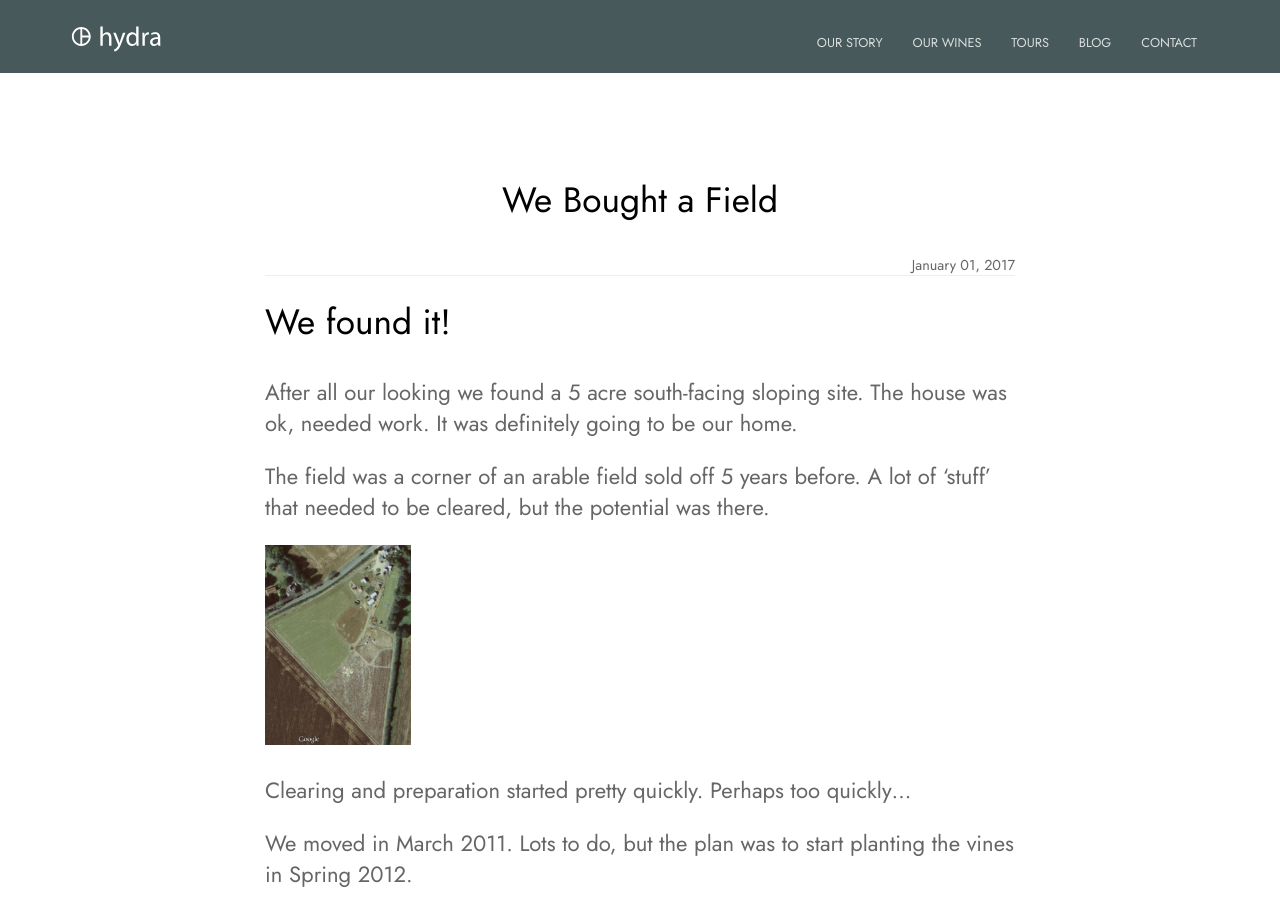
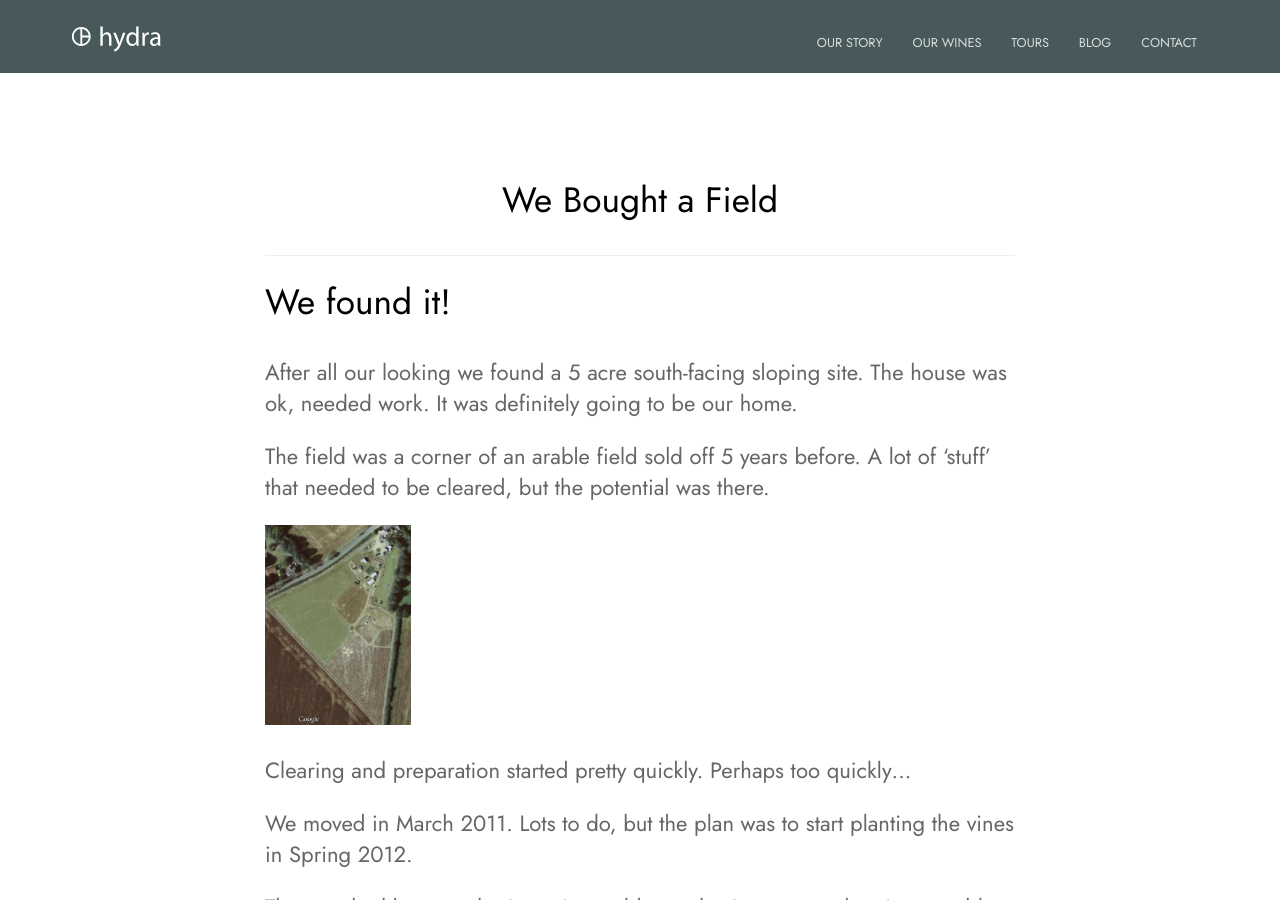
Before and after one commit to seblawson11/CoopersCroft, a Jekyll site: the page built from _posts/2017-01-01-we-bought-a-field.md, in a window 1280 px wide and 900 px high. Built offline with Jekyll 4.4.1, drawn with Linux system fonts in a browser that asks for light colours.

Commit message:
removed blog post dates

```diff
--- a/_includes/post-title.html
+++ b/_includes/post-title.html
@@ -4,5 +4,5 @@
 			<a href="{{ site.baseurl }}/category/{{ category | slugify }}/">{{ category | capitalize }}</a>
 		</span>
 	{% endfor %}
-	<span class="post-date">{{ include.post.date | date: "%B %d, %Y" }}</span>
+<!--	<span class="post-date">{{ include.post.date | date: "%B %d, %Y" }}</span> -->
 </p>
```
